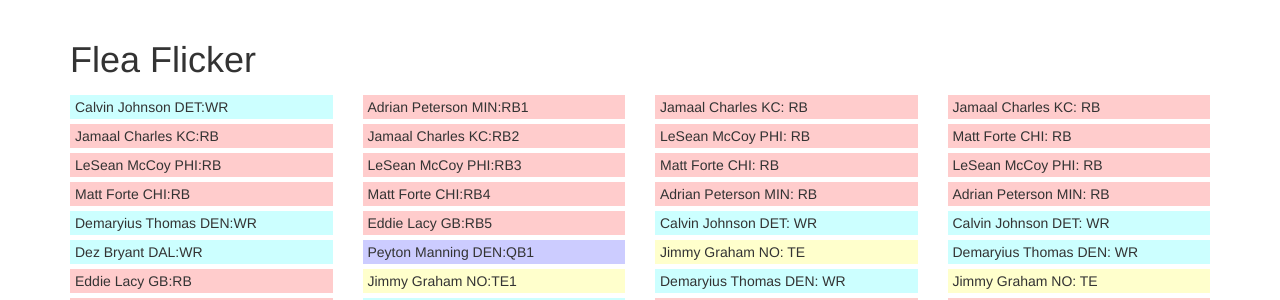
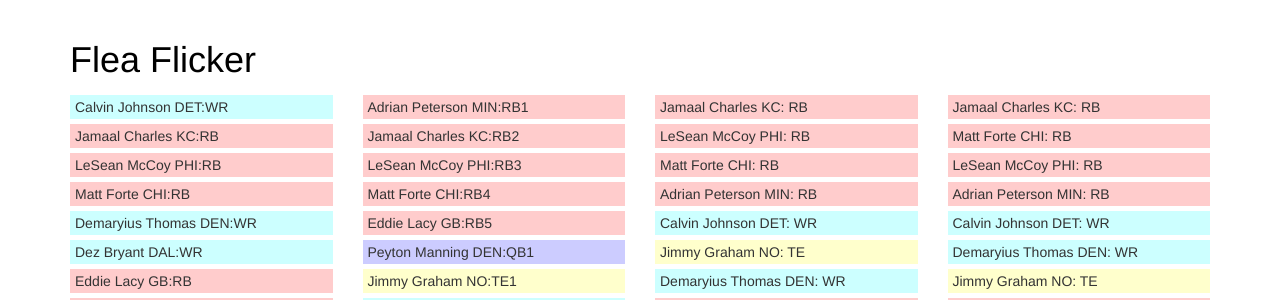
Before and after one commit to miketramontano/flea-flicker, a PHP site: page /ff.php in a window 1280 px wide. Shown: the top 300 px of the page. Run offline with PHP 8.4, Linux system fonts and the light colour scheme; some libraries are stand-ins or nearby versions.

Commit message:
enhance: header links back and index remembers favs

```diff
--- a/ff.php
+++ b/ff.php
@@ -9,6 +9,10 @@
 
 			#content {
 				padding-top: 20px;
+			}
+			#header a {
+				color: black;
+				text-decoration: none;
 			}
 			.card {
 				cursor: pointer;
@@ -52,7 +56,7 @@
 <body>
 
 	<div id="content" class="container">
-		<div class="header"><h1>Flea Flicker</h1></div>
+		<div id="header"><h1><a href="<?= str_replace('ff.php', '', $_SERVER['REQUEST_URI']) ?>">Flea Flicker</a></h1></div>
 		<div class="row">
 
 			<div id="row1" class="col-sm-3"></div>
--- a/index.php
+++ b/index.php
@@ -1,3 +1,4 @@
+<?php session_start(); ?>
 <!DOCTYPE html>
 <html lang="en">
 	<head>
@@ -41,7 +42,7 @@
 				<form method="POST" action="ff.php">
 					<div class="form-field-group">
 						<label>Favorites:<span class="detail">Put each player on a separate line followed by team abbreviation (eg: Dez Bryant DAL).</span></label>
-						<textarea rows="10" cols="50" name="star"></textarea>
+						<textarea rows="10" cols="50" name="star"><?= isset($_SESSION['star']) ? implode("\n", $_SESSION['star']) : '' ?></textarea>
 					</div>
 					<div class="form-button-group">
 						<input type="submit" name="submit" value="Go!"/>
```
